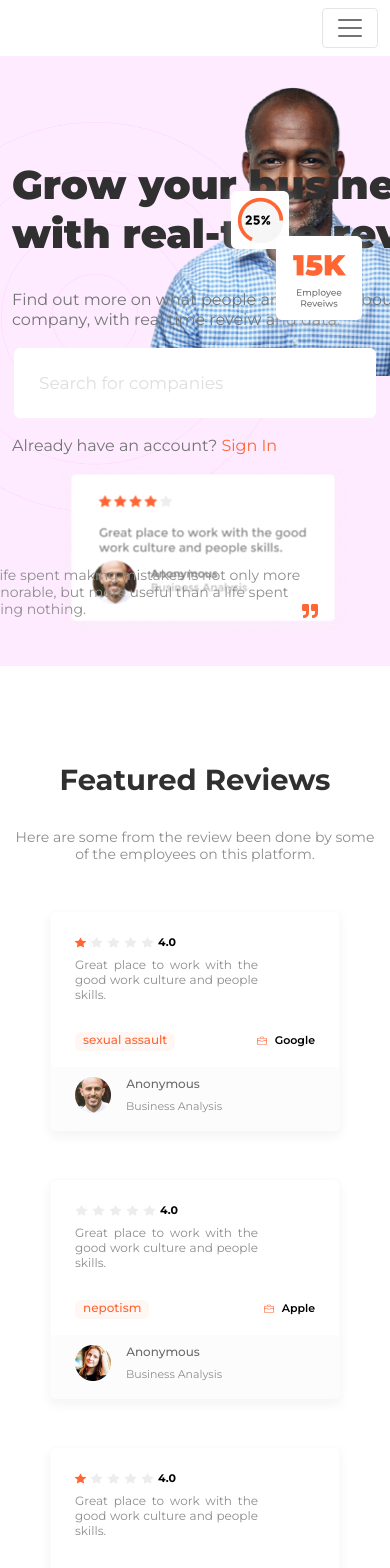
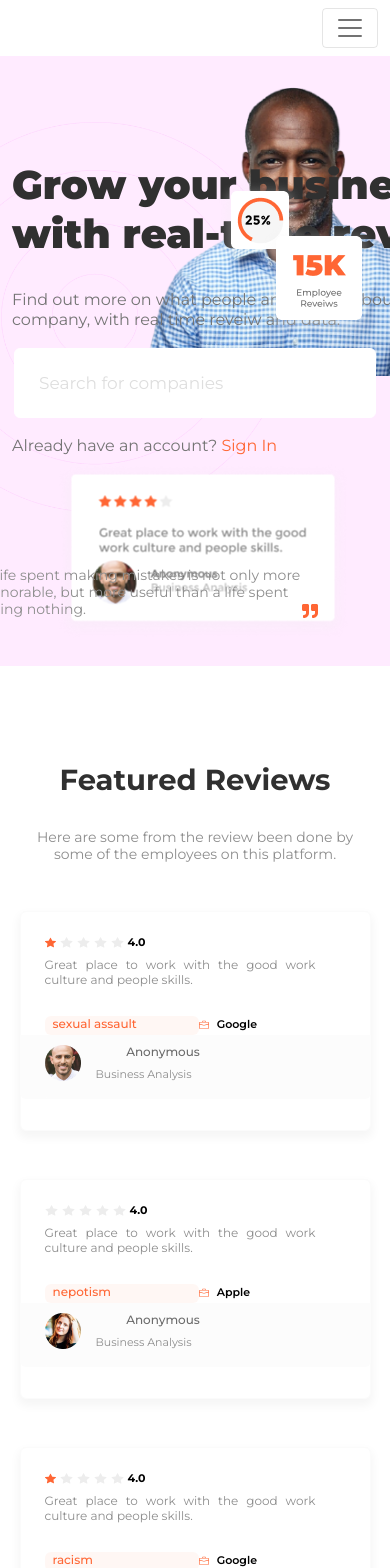
Before and after one commit to Dreezy305/Business-Landing, a React (Create React App) app: page / in a window 390 px wide. Shown: the top 1568 px of the page. Built offline with nearby package versions, Linux system fonts and the light colour scheme.

Commit message:
mobile responsiveness

```diff
--- a/src/styles/globals.scss
+++ b/src/styles/globals.scss
@@ -488,5 +488,20 @@
   }
 
   .featured {
+    p {
+      width: 90%;
+      margin: auto;
+    }
+    &_card {
+      width: 90%;
+      p {
+        margin: 0;
+      }
+      &--mid {
+      }
+    }
+  }
+
+  .subscribe {
   }
 }
```
